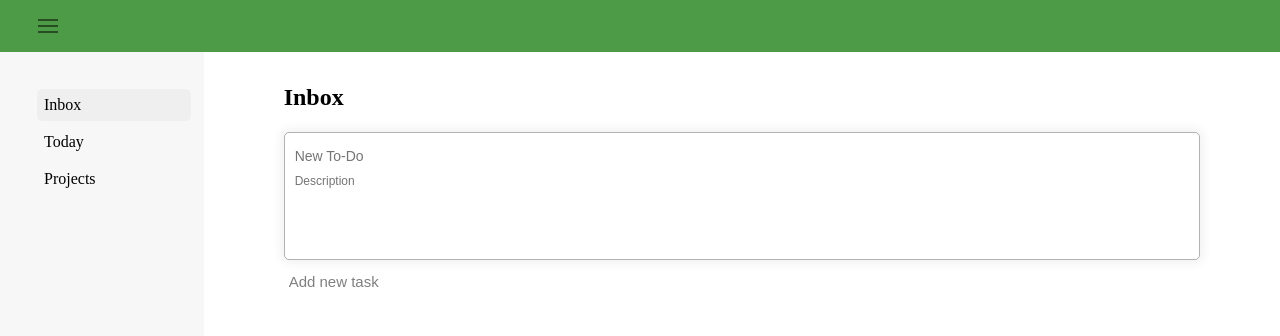
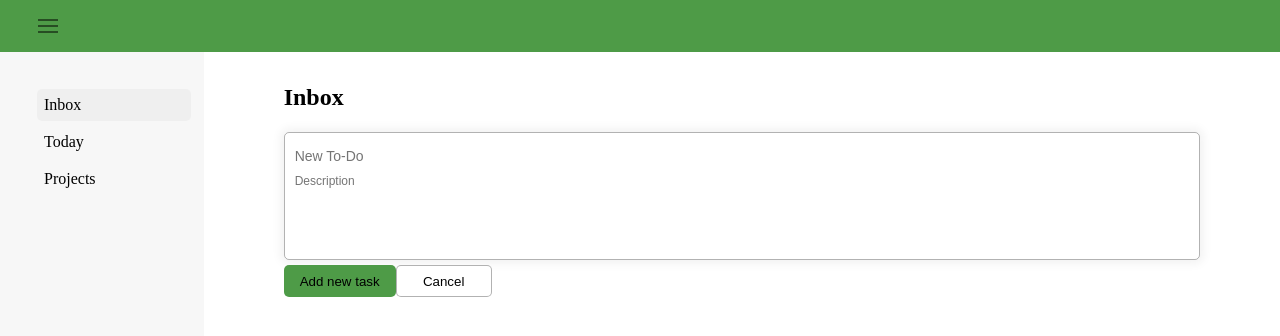
Before and after one commit to GrandeJames/todo-list, a website built with webpack: page src/index.html in a window 1280 px wide. Both pictures are taken after a click on the button "Add new task". Built offline with nearby package versions, Linux system fonts and the light colour scheme.

Commit message:
Add task creation buttons

```diff
--- a/src/events.js
+++ b/src/events.js
@@ -1,6 +1,6 @@
 import { loadInbox } from "./contents/inbox.js";
 import { loadToday } from "./contents/today.js";
-import { addCreateTask } from "./create-task.js";
+import { loadTaskCreation } from "./task-creation.js";
 import { toggleSidebar } from "./components/sidebar.js";
 
 export function addMenuBtnListener() {
@@ -16,7 +16,7 @@ export function addTodayBtnListener(parentElement) {
 }
 
 export function addNewTaskBtnListener(parentElement) {
-  addClickListener("#new-task-button", () => addCreateTask(parentElement));
+  addClickListener("#new-task-button", () => loadTaskCreation(parentElement));
 }
 
 function addClickListener(selector, callback) {
--- a/src/styles.css
+++ b/src/styles.css
@@ -101,6 +101,26 @@ li {
   outline: none;
 }
 
+#task-buttons-container {
+  display: flex;
+}
+
+#submit-task-creation-button {
+  background-color: var(--color-green);
+  border-radius: var(--radius);
+  border: none;
+  width: 7rem;
+  height: 2rem;
+}
+
+#cancel-task-creation-button {
+  background-color: white;
+  border-radius: var(--radius);
+  border: 1px solid var(--color-dark-gray);
+  width: 6rem;
+  height: 2rem;
+}
+
 #title-input {
   font-size: 14px;
 }
--- a/src/create-task.js
+++ b/src/task-creation.js
@@ -1,4 +1,12 @@
-export function addCreateTask(parentNode) {
+import { hideElement } from "./components/hide.js";
+
+export function loadTaskCreation(parentElement) {
+  addCreateTask(parentElement);
+  toggleCreateTaskBtn();
+  addTaskCreationButtons(parentElement);
+}
+
+function addCreateTask(parentElement) {
   const div = document.createElement("div");
 
   const form = document.createElement("form");
@@ -35,15 +43,37 @@ export function addCreateTask(parentNode) {
 
   div.appendChild(form);
 
-  parentNode.insertBefore(div, parentNode.lastChild);
+  parentElement.insertBefore(div, parentElement.lastChild);
 }
 
-//move later
+function toggleCreateTaskBtn() {
+  hideElement("#new-task-button");
+}
+
+function addTaskCreationButtons(parentElement) {
+  const div = document.createElement("div");
+  div.id = "task-buttons-container";
+
+  addSubmitTaskButton(div);
+  addCancelButton(div);
+
+  parentElement.appendChild(div);
+}
+
 function addSubmitTaskButton(parentElement) {
   const button = document.createElement("button");
 
-  button.id = "submit-task-button";
+  button.id = "submit-task-creation-button";
   button.textContent = "Add new task";
 
   parentElement.appendChild(button);
 }
+
+function addCancelButton(parentElement) {
+  const button = document.createElement("button");
+
+  button.id = "cancel-task-creation-button";
+  button.textContent = "Cancel";
+
+  parentElement.appendChild(button);
+}
```
